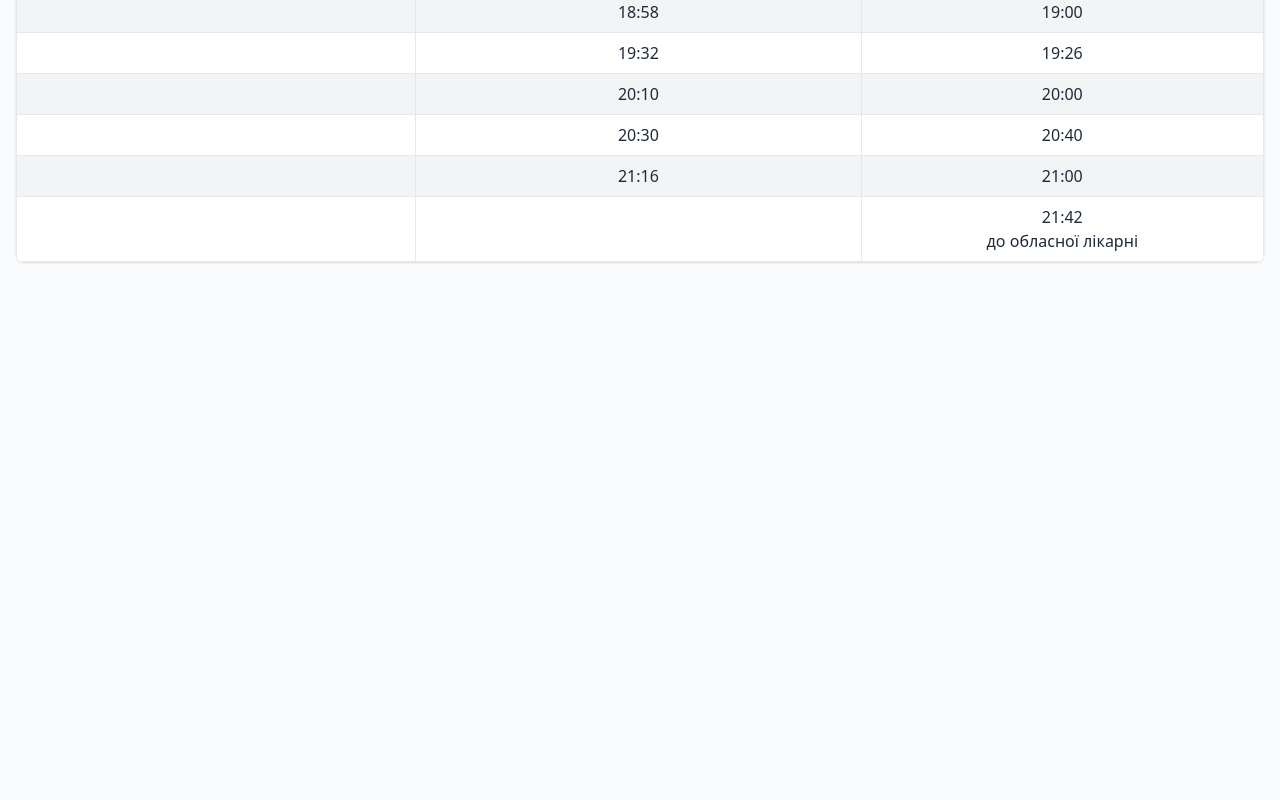
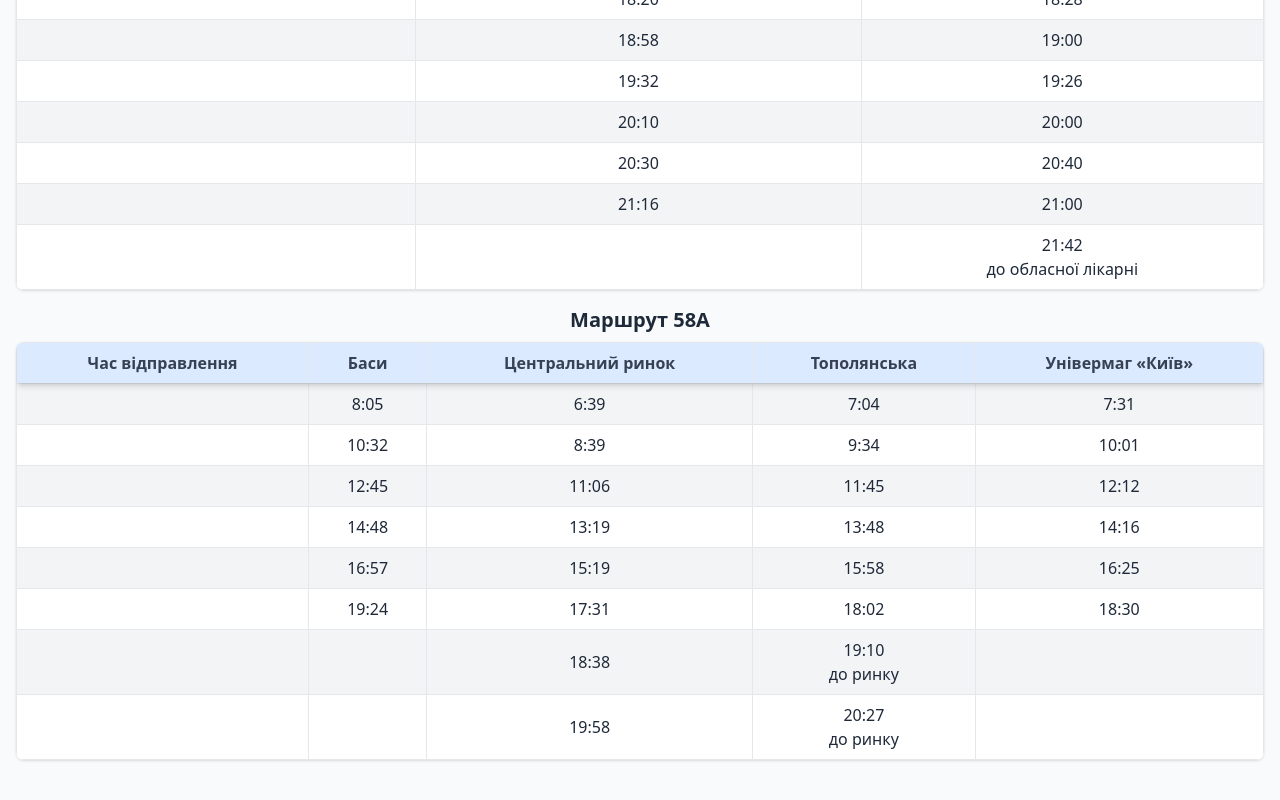
Before and after one commit to oleksandrbazil/rozklad-transportu-sumy, a website: page index.html in a window 1280 px wide. Shown: the part 1152-1952 px from the top of the page. Before the commit the page ends 1462 px from the top, so only its background shows below. Drawn offline with Linux system fonts and the light colour scheme.

Commit message:
Add Route 58A

```diff
--- a/index.html
+++ b/index.html
@@ -13,6 +13,7 @@
     <h2 class="text-lg font-semibold mb-2">Маршрути:</h2>
     <ul class="list-disc list-inside space-y-1 mb-4">
         <li><a href="#route_57а" class="text-blue-600 hover:underline">57А</a></li>
+        <li><a href="#route_58а" class="text-blue-600 hover:underline">58А</a></li>
     </ul>
 
     <h3 class="text-xl font-semibold mb-2 text-center" id="route_57а">Маршрут 57А</h3>
@@ -169,6 +170,79 @@
             </tbody>
         </table>
     </div>
+
+    <h3 class="text-xl font-semibold mb-2 text-center" id="route_58а">Маршрут 58А</h3>
+    <div class="overflow-x-auto rounded-lg shadow mb-4 text-center">
+        <table class="table-auto w-full">
+            <thead class="sticky top-0 z-10 bg-blue-100 shadow-md">
+            <tr class="text-gray-700 font-bold">
+                <th class="border border-gray-200 px-4 py-2">Час відправлення</th>
+                <th class="border border-gray-200 px-4 py-2">Баси</th>
+                <th class="border border-gray-200 px-4 py-2">Центральний ринок</th>
+                <th class="border border-gray-200 px-4 py-2">Тополянська</th>
+                <th class="border border-gray-200 px-4 py-2">Універмаг «Київ»</th>
+            </tr>
+            </thead>
+            <tbody>
+            <tr class="even:bg-white odd:bg-gray-100">
+                <th class="border border-gray-200 px-4 py-2"></th>
+                <td class="border border-gray-200 px-4 py-2">8:05</td>
+                <td class="border border-gray-200 px-4 py-2">6:39</td>
+                <td class="border border-gray-200 px-4 py-2">7:04</td>
+                <td class="border border-gray-200 px-4 py-2">7:31</td>
+            </tr>
+            <tr class="even:bg-white odd:bg-gray-100">
+                <th class="border border-gray-200 px-4 py-2"></th>
+                <td class="border border-gray-200 px-4 py-2">10:32</td>
+                <td class="border border-gray-200 px-4 py-2">8:39</td>
+                <td class="border border-gray-200 px-4 py-2">9:34</td>
+                <td class="border border-gray-200 px-4 py-2">10:01</td>
+            </tr>
+            <tr class="even:bg-white odd:bg-gray-100">
+                <th class="border border-gray-200 px-4 py-2"></th>
+                <td class="border border-gray-200 px-4 py-2">12:45</td>
+                <td class="border border-gray-200 px-4 py-2">11:06</td>
+                <td class="border border-gray-200 px-4 py-2">11:45</td>
+                <td class="border border-gray-200 px-4 py-2">12:12</td>
+            </tr>
+            <tr class="even:bg-white odd:bg-gray-100">
+                <th class="border border-gray-200 px-4 py-2"></th>
+                <td class="border border-gray-200 px-4 py-2">14:48</td>
+                <td class="border border-gray-200 px-4 py-2">13:19</td>
+                <td class="border border-gray-200 px-4 py-2">13:48</td>
+                <td class="border border-gray-200 px-4 py-2">14:16</td>
+            </tr>
+            <tr class="even:bg-white odd:bg-gray-100">
+                <th class="border border-gray-200 px-4 py-2"></th>
+                <td class="border border-gray-200 px-4 py-2">16:57</td>
+                <td class="border border-gray-200 px-4 py-2">15:19</td>
+                <td class="border border-gray-200 px-4 py-2">15:58</td>
+                <td class="border border-gray-200 px-4 py-2">16:25</td>
+            </tr>
+            <tr class="even:bg-white odd:bg-gray-100">
+                <th class="border border-gray-200 px-4 py-2"></th>
+                <td class="border border-gray-200 px-4 py-2">19:24</td>
+                <td class="border border-gray-200 px-4 py-2">17:31</td>
+                <td class="border border-gray-200 px-4 py-2">18:02</td>
+                <td class="border border-gray-200 px-4 py-2">18:30</td>
+            </tr>
+            <tr class="even:bg-white odd:bg-gray-100">
+                <th class="border border-gray-200 px-4 py-2"></th>
+                <td class="border border-gray-200 px-4 py-2"></td>
+                <td class="border border-gray-200 px-4 py-2">18:38</td>
+                <td class="border border-gray-200 px-4 py-2">19:10<br>до ринку</td>
+                <td class="border border-gray-200 px-4 py-2"></td>
+            </tr>
+            <tr class="even:bg-white odd:bg-gray-100">
+                <th class="border border-gray-200 px-4 py-2"></th>
+                <td class="border border-gray-200 px-4 py-2"></td>
+                <td class="border border-gray-200 px-4 py-2">19:58</td>
+                <td class="border border-gray-200 px-4 py-2">20:27<br>до ринку</td>
+                <td class="border border-gray-200 px-4 py-2"></td>
+            </tr>
+            </tbody>
+        </table>
+    </div>
 </div>
 </body>
 </html>
```
